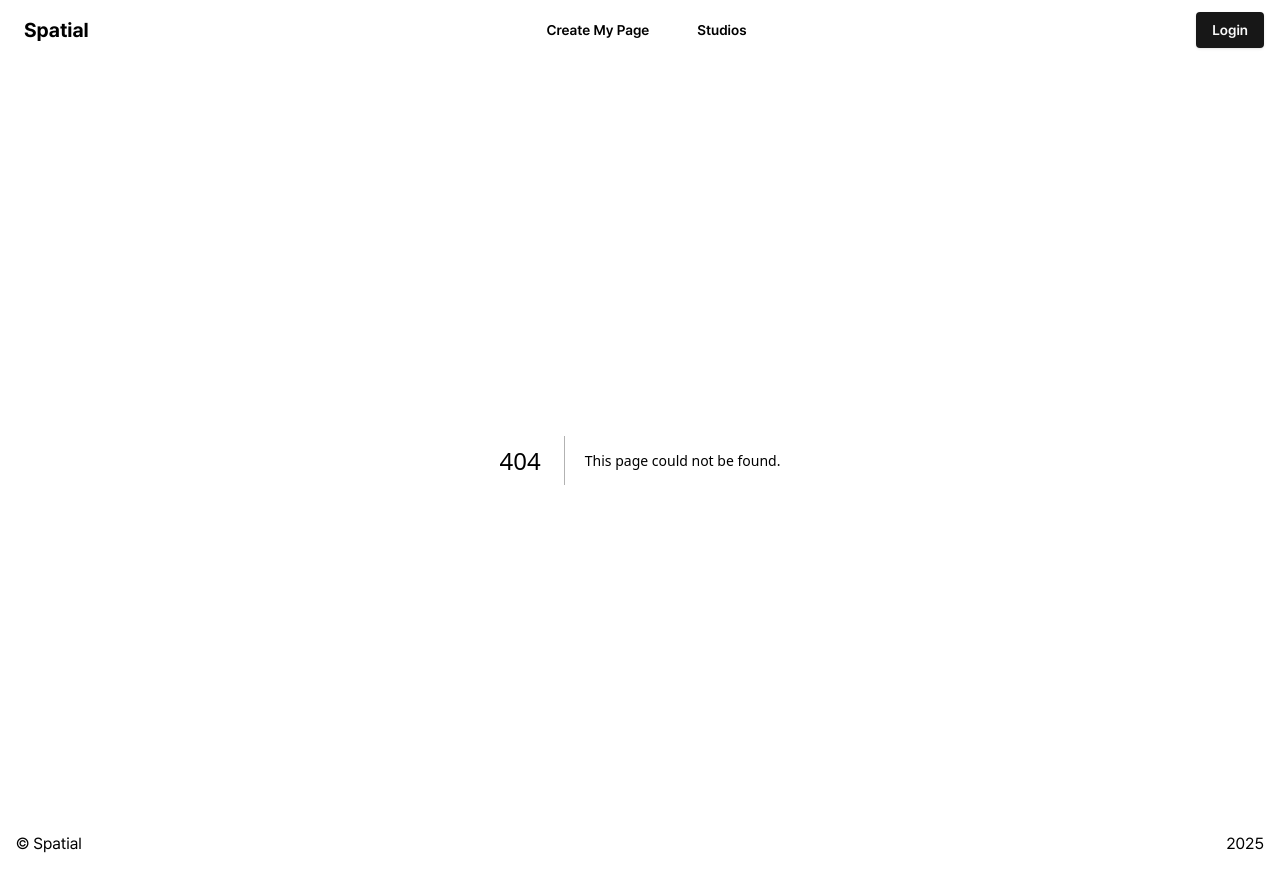
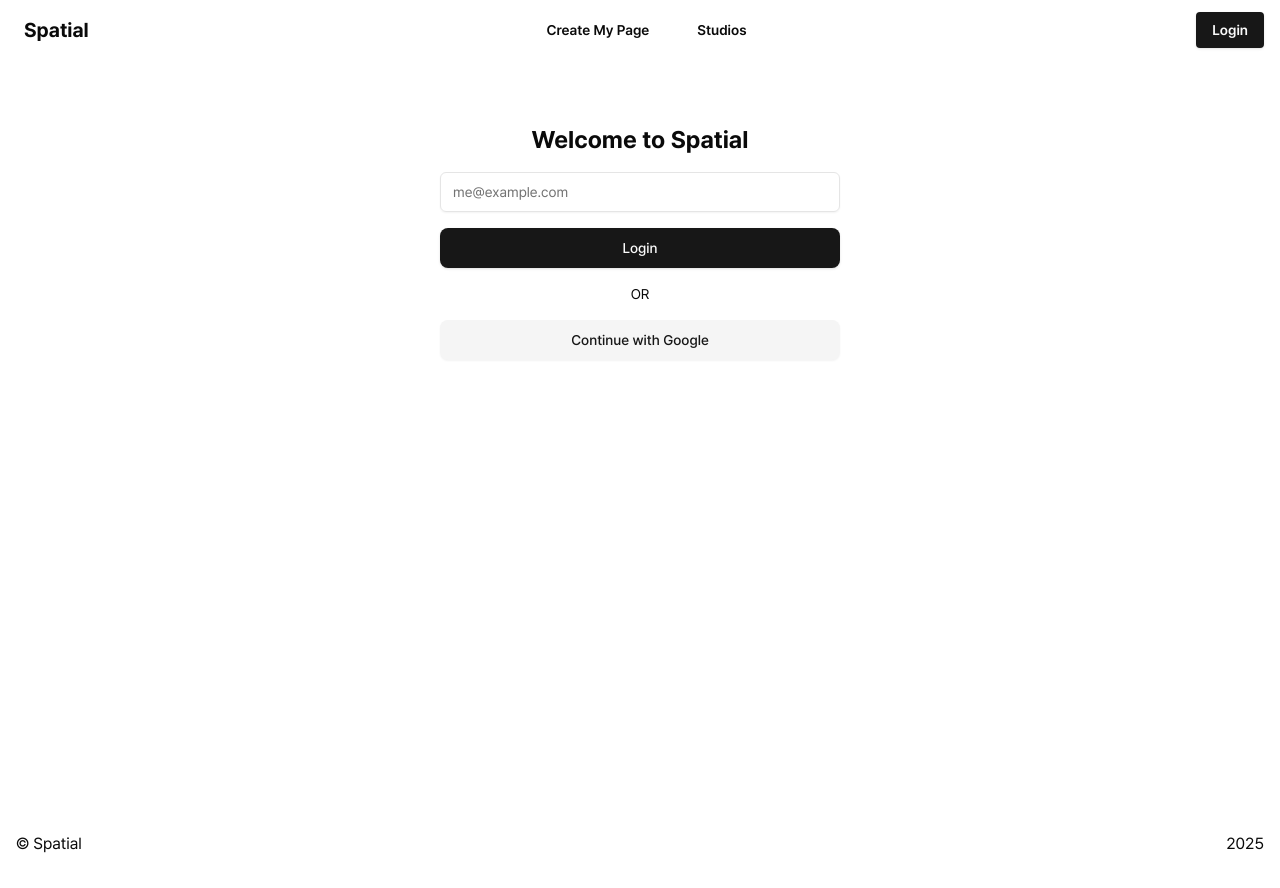
Before and after one commit to olhkyle/spatial, a Next.js app: page /login in a window 1280 px wide. Before the commit this address had no page. Built offline with nearby package versions, Linux system fonts and the light colour scheme.

Commit message:
feat : develop UI of LoginForm with schema

```diff
--- /dev/null
+++ b/src/app/login/page.tsx
@@ -0,0 +1,19 @@
+import { Form } from "@/components/login";
+import { Button } from "@/components/ui";
+
+export default function LoginPage() {
+  return (
+    <section>
+      <div className="mx-auto pt-16 w-[400px]">
+        <h2 className="text-2xl font-bold text-center">Welcome to Spatial</h2>
+        <Form />
+        <div className="my-4 text-sm text-center">
+          <span>OR</span>
+        </div>
+        <Button type="button" variant="secondary" size="lg" className="w-full">
+          Continue with Google
+        </Button>
+      </div>
+    </section>
+  );
+}
--- /dev/null
+++ b/src/components/login/Form.tsx
@@ -0,0 +1,53 @@
+"use client";
+
+import {
+  Form,
+  FormControl,
+  FormField,
+  FormItem,
+  FormLabel,
+  FormMessage,
+} from "@/components/ui/form";
+import { useForm } from "react-hook-form";
+import { loginSchema, type LoginSchema } from "@/components/login";
+import { zodResolver } from "@hookform/resolvers/zod";
+import { Input } from "@/components/ui/input";
+import { Button } from "@/components/ui";
+
+export default function LoginForm() {
+  const loginForm = useForm<LoginSchema>({
+    resolver: zodResolver(loginSchema),
+    defaultValues: {
+      email: "",
+    },
+  });
+
+  const onSubmit = (data: LoginSchema) => {
+    console.log(data);
+  };
+
+  return (
+    <Form {...loginForm}>
+      <form
+        onSubmit={loginForm.handleSubmit(onSubmit)}
+        className="flex flex-col my-4 space-y-4"
+      >
+        <FormField
+          control={loginForm.control}
+          name="email"
+          render={({ field }) => (
+            <FormItem>
+              <FormControl>
+                <Input placeholder="me@example.com" {...field} />
+              </FormControl>
+              <FormMessage />
+            </FormItem>
+          )}
+        />
+        <Button type="submit" size="lg">
+          Login
+        </Button>
+      </form>
+    </Form>
+  );
+}
--- /dev/null
+++ b/src/components/login/index.ts
@@ -0,0 +1,3 @@
+export * from "./schema";
+
+export { default as Form } from "./Form";
--- /dev/null
+++ b/src/components/login/schema.ts
@@ -0,0 +1,16 @@
+import { z } from "zod";
+
+type LoginSchema = z.infer<typeof loginSchema>;
+
+const loginSchema = z.object({
+  email: z.email({ message: "Email is invalid" }),
+  password: z
+    .string()
+    .min(1, { message: "Password cannot be blank" })
+    .regex(/^(?=.*[a-zA-Z])(?=.*[!@#$%^*+=-])(?=.*[0-9]).{7,15}$/, {
+      message: `Write correct password format`,
+    }),
+});
+
+export type { LoginSchema };
+export { loginSchema };
```
